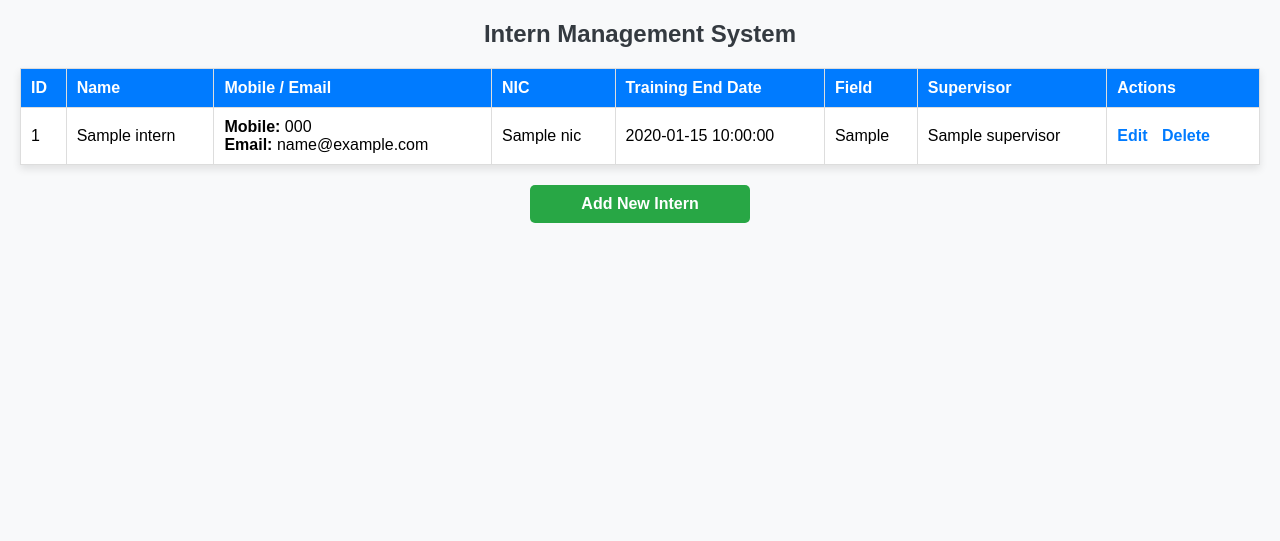
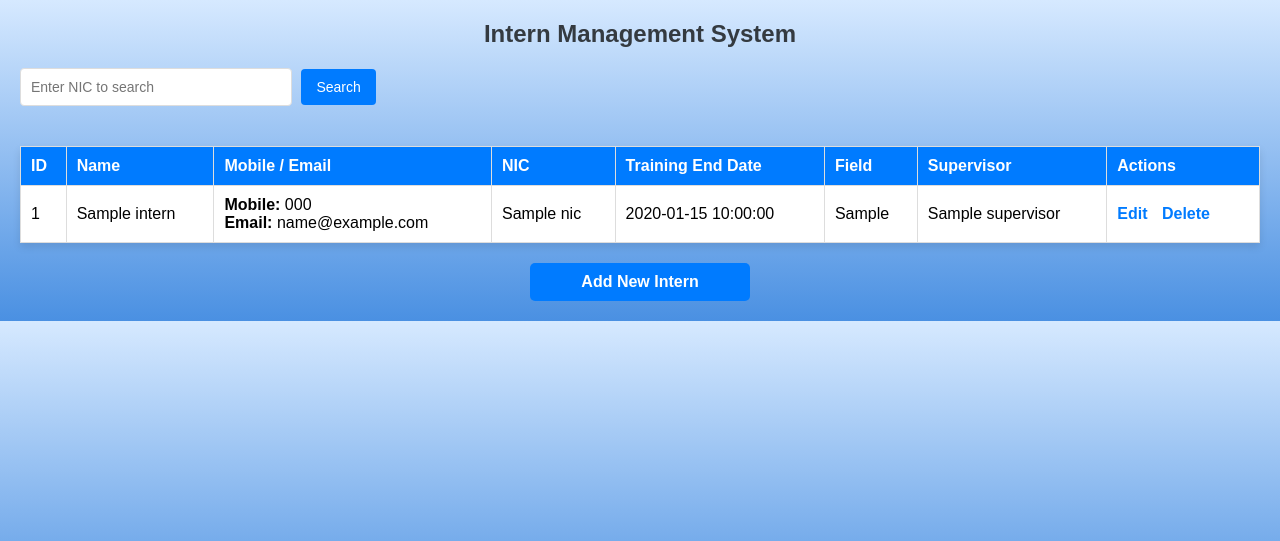
Before and after one commit to DinushaMadhujith/Intern_Management, a Flask app: page / in a window 1280 px wide. Shown: the top 541 px of the page. Run offline with Flask 3, Linux system fonts and the light colour scheme; a database or web service that is not in the repository returns one stand-in record (values such as "Sample title"); some libraries are stand-ins or nearby versions.

Commit message:
Update view.html

```diff
--- a/templates/view.html
+++ b/templates/view.html
@@ -9,11 +9,41 @@
             font-family: Arial, sans-serif;
             margin: 20px;
             background-color: #f8f9fa;
+            background: linear-gradient(to top, #4a90e2, #d6e9ff);
         }
 
         h2 {
             color: #343a40;
             text-align: center;
+        }
+
+        .search-container {
+            display: flex;
+            justify-content: flex-start;
+            margin-bottom: 10px;
+        }
+
+        .search-container input {
+            padding: 10px;
+            font-size: 14px;
+            border: 1px solid #ddd;
+            border-radius: 4px;
+            width: 250px;
+        }
+
+        .search-container button {
+            padding: 10px 15px;
+            font-size: 14px;
+            border: none;
+            border-radius: 4px;
+            background-color: #007bff;
+            color: white;
+            cursor: pointer;
+            margin-left: 5px;
+        }
+
+        .search-container button:hover {
+            background-color: #0056b3;
         }
 
         table {
@@ -62,7 +92,7 @@
             width: 200px;
             margin: 20px auto;
             padding: 10px;
-            background-color: #28a745;
+            background-color:  #007bff;
             color: white;
             text-align: center;
             text-decoration: none;
@@ -71,12 +101,18 @@
         }
 
         .add-button:hover {
-            background-color: #218838;
+            background-color: #0056b3
         }
     </style>
 </head>
 <body>
     <h2>Intern Management System</h2>
+    <div class="search-container">
+        <form method="POST" action="{{ url_for('search_intern') }}" style="text-align: center; margin-bottom: 20px;">
+            <input type="text" name="search_nic" placeholder="Enter NIC to search" required>
+            <button type="submit">Search</button>
+        </form>
+    </div>
     <table>
         <thead>
             <tr>
```
